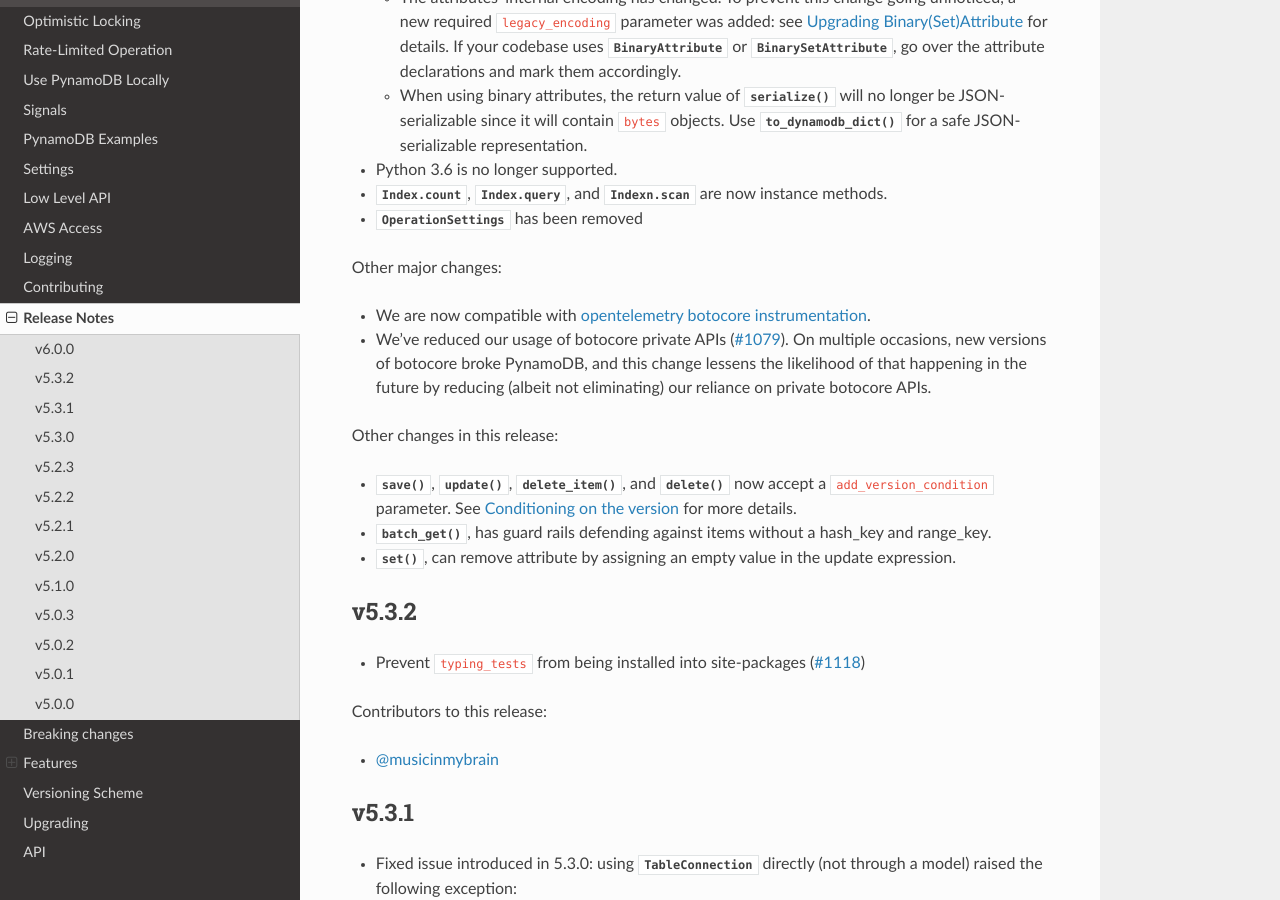
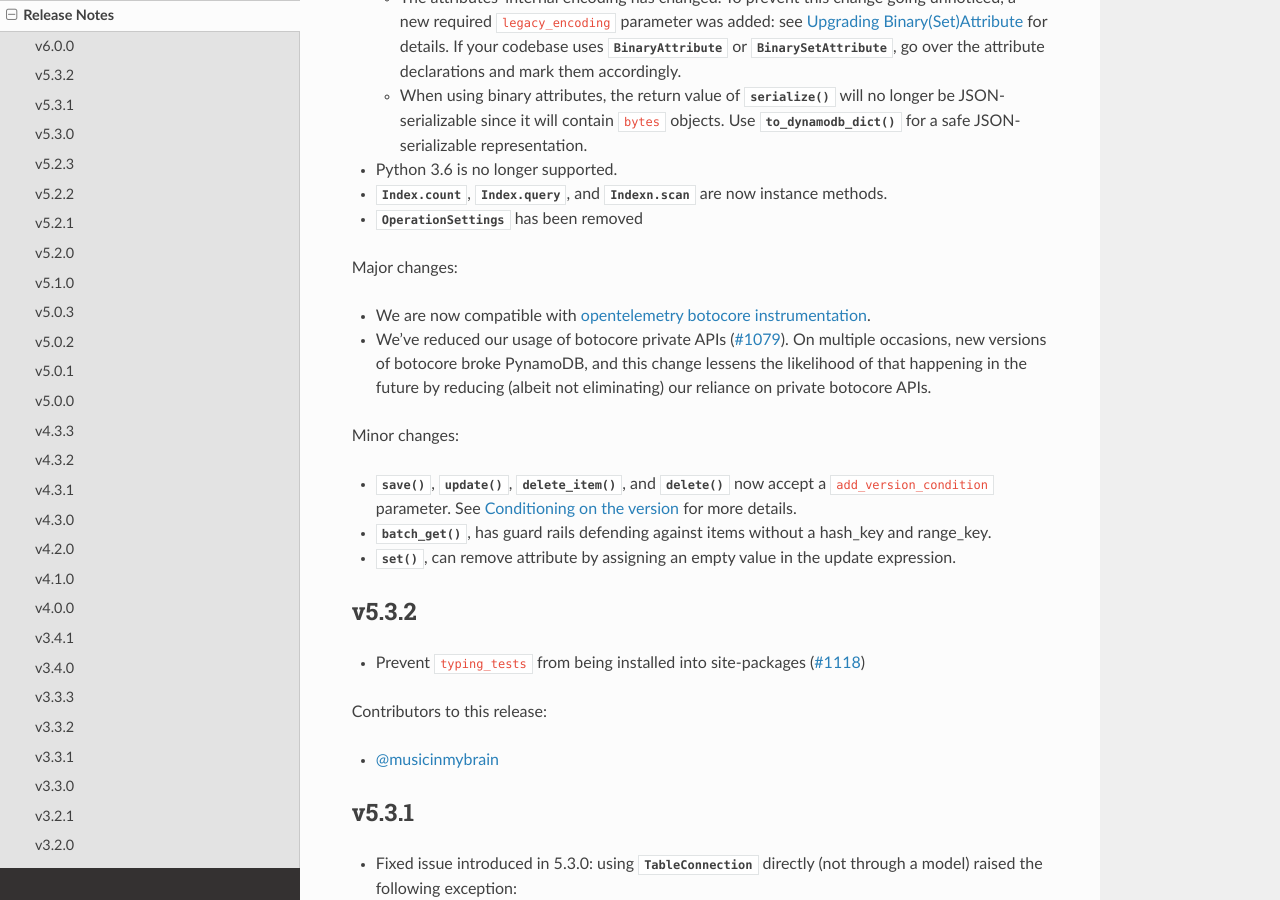
Before and after one commit to pynamodb/PynamoDB, a Sphinx documentation site: the page built from docs/release_notes.rst, in a window 1280 px wide and 900 px high, scrolled down 351 px. Built offline with Sphinx 7.4.7 and the Read the Docs theme 2.0.0, drawn with Linux system fonts in a browser that asks for light colours; some of the changed text lies outside the part shown.

Commit message:
release_notes.rst: nits

```diff
--- a/docs/release_notes.rst
+++ b/docs/release_notes.rst
@@ -24,14 +24,14 @@
   and :meth:`Indexn.scan <pynamodb.indexes.Index.scan>` are now instance methods.
 * :py:class:`~pynamodb.settings.OperationSettings` has been removed
 
-Other major changes:
+Major changes:
 
 * We are now compatible with `opentelemetry botocore instrumentation <https://github.com/open-telemetry/opentelemetry-python-contrib/tree/main/instrumentation/opentelemetry-instrumentation-botocore>`_.
 * We've reduced our usage of botocore private APIs (:pr:`1079`). On multiple occasions, new versions
   of botocore broke PynamoDB, and this change lessens the likelihood of that happening in the future
   by reducing (albeit not eliminating) our reliance on private botocore APIs.
 
-Other changes in this release:
+Minor changes:
 
 * :meth:`~pynamodb.models.Model.save`, :meth:`~pynamodb.models.Model.update`, :meth:`~pynamodb.models.Model.delete_item`,
   and :meth:`~pynamodb.models.Model.delete` now accept a ``add_version_condition`` parameter.
@@ -147,8 +147,7 @@
 
 This is major release and contains breaking changes. Please read the notes below carefully.
 
-Breaking changes
-================
+Breaking changes:
 
 * Python 2 is no longer supported. Python 3.6 or greater is now required.
 * :py:class:`~pynamodb.attributes.UnicodeAttribute` and :py:class:`~pynamodb.attributes.BinaryAttribute` now support empty values (:pr:`830`)
@@ -166,18 +165,17 @@
 * Remove ``pynamodb.connection.util.pythonic`` (:pr:`753`) and (:pr:`865`)
 * Remove ``ModelContextManager`` class (:pr:`861`)
 
-Features
-========
+Features:
 
-**Polymorphism**
+* **Polymorphism**
 
-This release introduces :ref:`polymorphism` support via :py:class:`DiscriminatorAttribute <pynamodb.attributes.DiscriminatorAttribute>`.
-Discriminator values are written to DynamoDB and used during deserialization to instantiate the desired class.
+  This release introduces :ref:`polymorphism` support via :py:class:`DiscriminatorAttribute <pynamodb.attributes.DiscriminatorAttribute>`.
+  Discriminator values are written to DynamoDB and used during deserialization to instantiate the desired class.
 
-**Model Serialization**
+* **Model Serialization**
 
-THe ``Model`` class now includes public methods for serializing and deserializing its attributes.
-``Model.serialize`` and ``Model.deserialize`` convert the model to/from a dictionary of DynamoDB attribute values.
+  The ``Model`` class now includes public methods for serializing and deserializing its attributes.
+  ``Model.serialize`` and ``Model.deserialize`` convert the model to/from a dictionary of DynamoDB attribute values.
 
 Other changes in this release:
 
```
